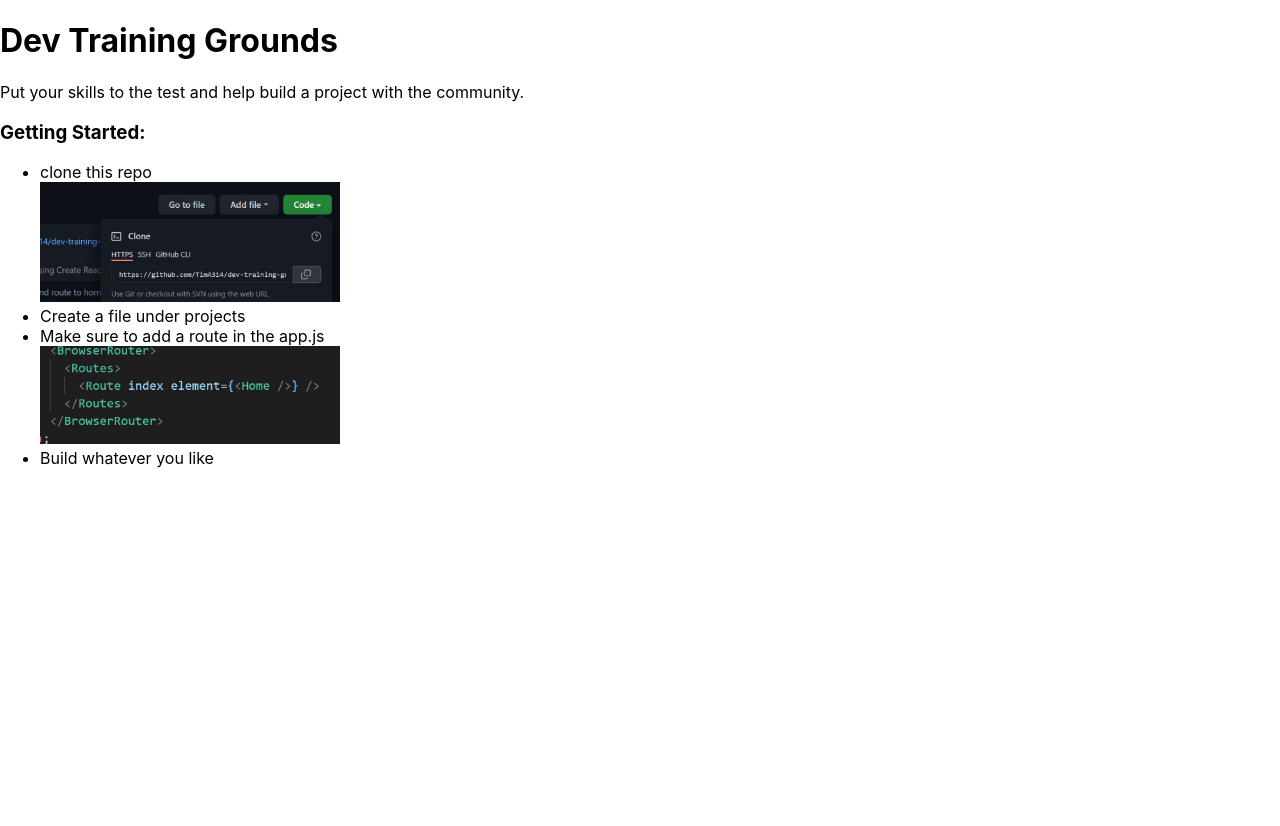
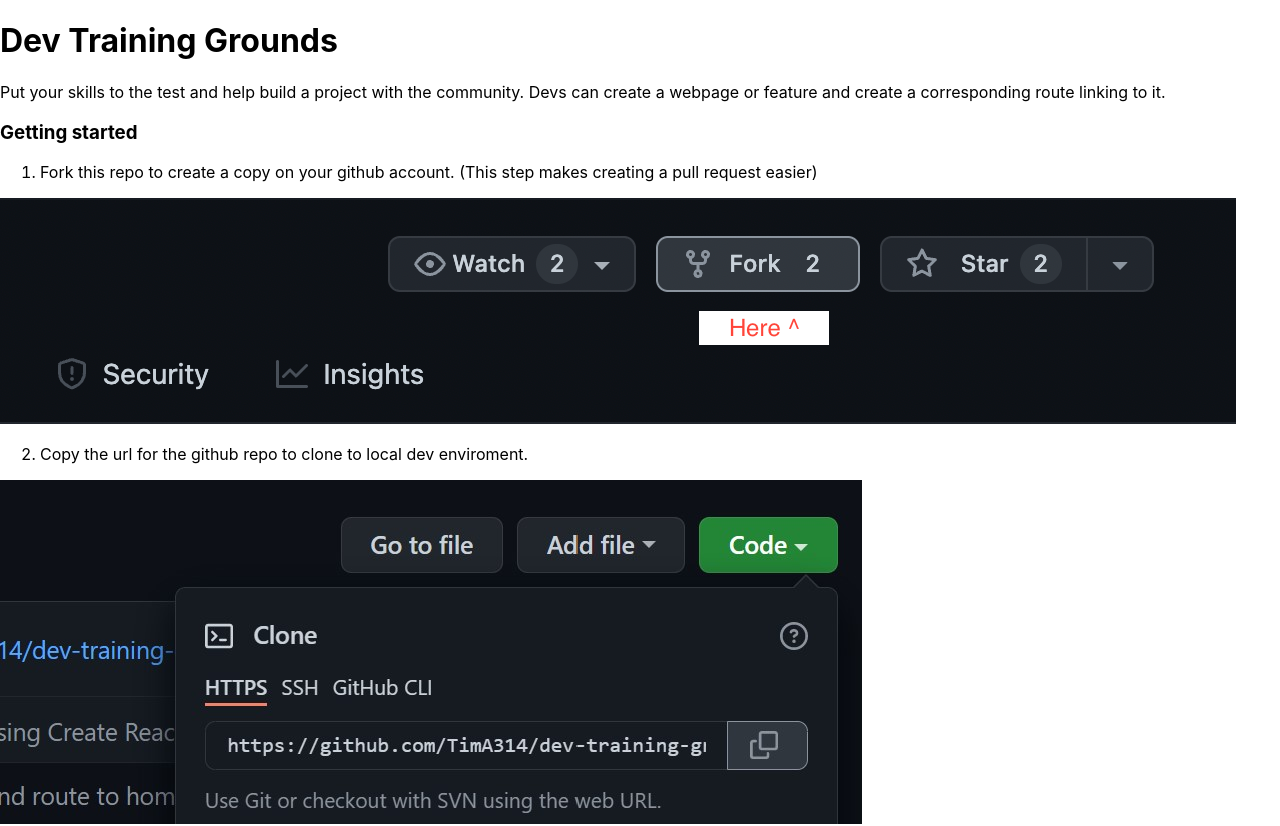
Before and after one commit to TimA314/dev-training-ground, a React (Create React App) app: page / in a window 1280 px wide. Shown: the top 826 px of the page. Before the commit the page ends 800 px from the top, so only its background shows below. Built offline with nearby package versions, Linux system fonts and the light colour scheme.

Commit message:
feat(docs: Add react markdown dependacy to render markdown in the browser.
Added more detailed instructions on contributing for new devs to the Home.js page in markdown form and using ReactMarkdown component.

```diff
--- a/package.json
+++ b/package.json
@@ -8,6 +8,7 @@
     "@testing-library/user-event": "^13.5.0",
     "react": "^17.0.2",
     "react-dom": "^17.0.2",
+    "react-markdown": "^8.0.0",
     "react-scripts": "5.0.0",
     "web-vitals": "^2.1.4"
   },
--- a/src/pages/Home.js
+++ b/src/pages/Home.js
@@ -1,24 +1,39 @@
 import React from "react";
+import ReactMarkdown from "react-markdown";
+import forkRepoImage from "./../assets/images/forkRepoImage.png"
 import cloneRepoImage from "./../assets/images/cloneRepoImage.jpg";
 import routesImage from "./../assets/images/routesImage.jpg";
 export default function Home() {
+  const markdown = `# Dev Training Grounds
+
+  Put your skills to the test and help build a project with the community.
+  Devs can create a webpage or feature and create a corresponding route linking to it.
+
+  ### Getting started
+
+  1. Fork this repo to create a copy on your github account. (This step makes creating a pull request easier)
+
+  ![Fork Repo image](${forkRepoImage})
+
+  2. Copy the url for the github repo to clone to local dev enviroment.
+
+  ![Clone Repo image](${cloneRepoImage})
+
+  3. Clone the repo in desired directory using the following git command.
+
+  >  git clone <repo-url>
+
+  4. Create a file in pages directory showcasing your project.
+
+  5. Add a route linking to your page in app.js.
+
+  ![Route image](${routesImage})
+
+  6. Create a pull request against the primary repo to be reviewed and implemented into the codebase.`
+
   return (
     <>
-      <h1>Dev Training Grounds</h1>
-      <p>
-        Put your skills to the test and help build a project with the community.
-      </p>
-      <div>
-        <h3>Getting Started:</h3>
-        <ul>
-          <li>clone this repo</li>
-          <img src={cloneRepoImage} alt="screenshot" width={300} />
-          <li>Create a file under projects</li>
-          <li>Make sure to add a route in the app.js</li>
-          <img src={routesImage} alt="screenshot" width={300} />
-          <li>Build whatever you like</li>
-        </ul>
-      </div>
+      <ReactMarkdown children={markdown} />
     </>
   );
 }
```
Also changed, not shown: src/assets/images/forkRepoImage.png (added), 1 other file (tests, documents, lock files or other folders).
